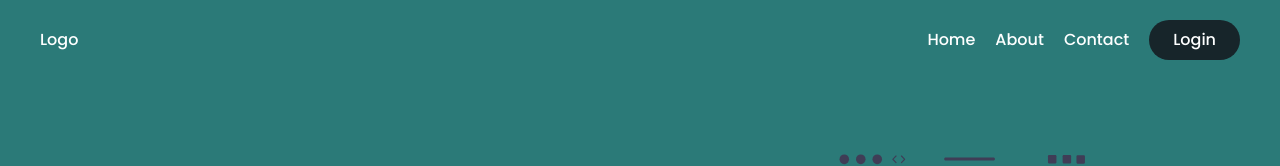
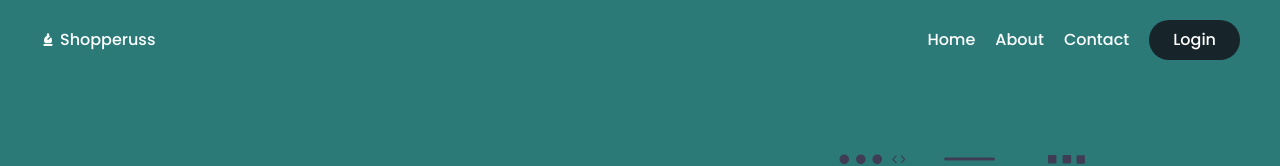
Before and after one commit to russellbanares322/ecommerce-site, a React (Vite) app: page / in a window 1280 px wide. Shown: the top 166 px of the page. Built offline with nearby package versions, Linux system fonts and the light colour scheme.

Commit message:
feat: add fetching logic in handlefetchproducts function in zustand store

```diff
--- a/src/components/navbar/Navbar.jsx
+++ b/src/components/navbar/Navbar.jsx
@@ -1,11 +1,15 @@
 import React from "react";
+import { TbChessBishopFilled } from "react-icons/tb";
 
 const Navbar = () => {
   return (
     <div>
       <nav className="w-100 flex justify-between px-10 py-5 bg-dark-cyan text-white items-center">
         <div>
-          <h3 className="cursor-pointer">Logo</h3>
+          <h3 className="cursor-pointer flex items-center justify-center">
+            <TbChessBishopFilled className="mr-1" />
+            Shopperuss
+          </h3>
         </div>
         <div className="flex gap-5 justify-center items-center">
           <p className="cursor-pointer">Home</p>
--- /dev/null
+++ b/src/hooks/useFetch.js
@@ -0,0 +1,7 @@
+import React from "react";
+
+const useFetch = () => {
+  return <div>useFetch</div>;
+};
+
+export default useFetch;
--- /dev/null
+++ b/src/store/productStore.js
@@ -0,0 +1,15 @@
+import { create } from "zustand";
+
+const useProductStore = create((set) => ({
+  products: [],
+  handleFetchProducts: async () => {
+    const products = await fetch(
+      `${import.meta.env.VITE_REACT_APP_FS_API_BASE_URL}/products`
+    );
+    const jsonResponse = await products.json();
+
+    set({ products: jsonResponse });
+  },
+}));
+
+export default useProductStore;
```
Also changed, not shown: 1 other file (tests, documents, lock files or other folders).
